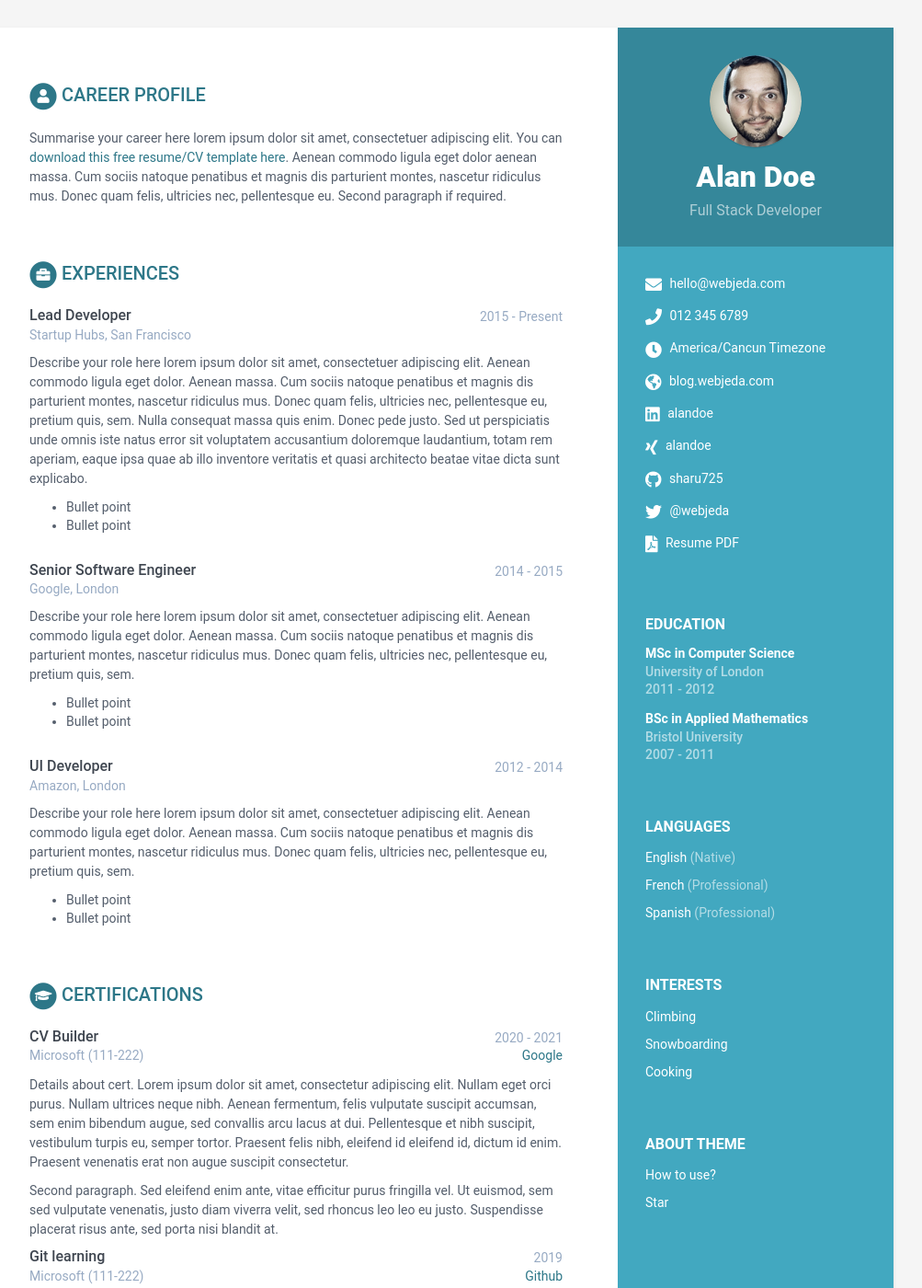
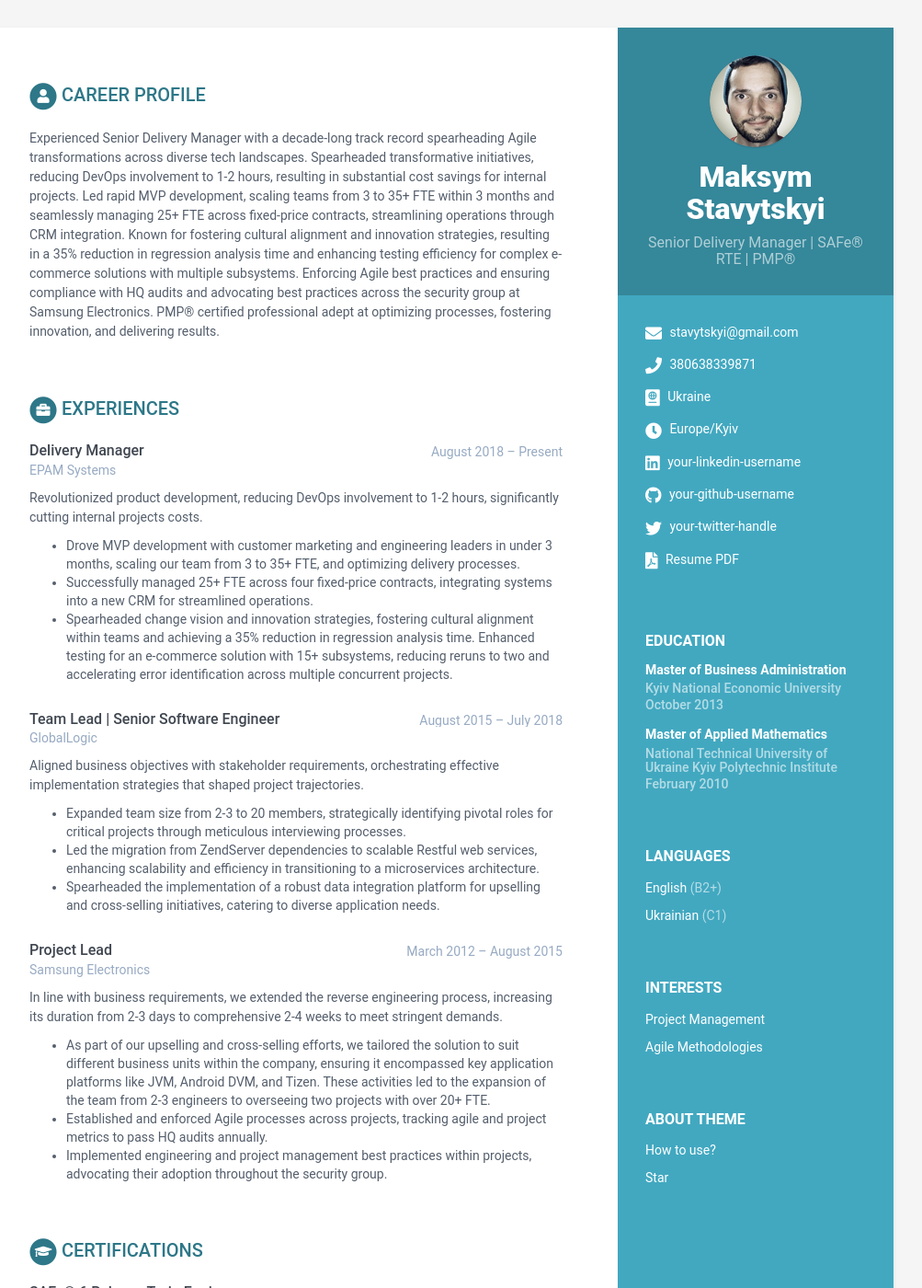
Before and after one commit to stavytskyi/cv-try, a Jekyll site: the page built from index.html, in a window 1280 px wide and 1400 px high. Shown: the whole window at 92% size, without its empty margins (168-1171 px from the left). Built offline with Jekyll 4.4.1, drawn with Linux system fonts in a browser that asks for light colours; some of the changed text lies outside the part shown.

Commit message:
update data.yml profile info

```diff
--- a/_data/data.yml
+++ b/_data/data.yml
@@ -3,263 +3,90 @@
 #
 
 sidebar:
-    position: right # position of the sidebar : left or right
-    about: True # set to False or comment line if you want to remove the "how to use?" in the sidebar
-    education: True # set to False if you want education in main section instead of in sidebar
+    position: right
+    about: True
+    education: True
 
-    # Profile information
-    name: Alan Doe
-    tagline: Full Stack Developer
-    avatar: profile.png  #place a 100x100 picture inside /assets/images/ folder and provide the name of the file below
+    name: Maksym Stavytskyi
+    tagline: Senior Delivery Manager | SAFe® RTE | PMP®
+    avatar: profile.png
 
-    # Sidebar links
-    email: hello@webjeda.com
-    phone: 012 345 6789
-    timezone: America/Cancun Timezone
-    citizenship:
-    website: blog.webjeda.com #do not add http://
-    linkedin: alandoe
-    xing: alandoe
-    github: sharu725
-    telegram: # add your nickname without '@' sign
-    gitlab:
-    bitbucket:
-    twitter: '@webjeda'
-    stack-overflow: # Number/Username, e.g. 123456/alandoe
-    codewars:
-    goodreads: # Number-Username, e.g. 123456-alandoe
-    pdf: http://www.africau.edu/images/default/sample.pdf
+    email: stavytskyi@gmail.com
+    phone: +380638339871
+    timezone: Europe/Kyiv
+    citizenship: Ukraine
+    linkedin: your-linkedin-username
+    github: your-github-username
+    twitter: your-twitter-handle
+    pdf: http://example.com/path-to-your-pdf
 
     languages:
       title: Languages
       info:
         - idiom: English
-          level: Native
-
-        - idiom: French
-          level: Professional
-
-        - idiom: Spanish
-          level: Professional
+          level: B2+
+        - idiom: Ukrainian
+          level: C1
 
     interests:
       title: Interests
       info:
-        - item: Climbing
-          link:
-
-        - item: Snowboarding
-          link:
-
-        - item: Cooking
-          link:
+        - item: Project Management
+        - item: Agile Methodologies
 
 career-profile:
     title: Career Profile
     summary: |
-      Summarise your career here lorem ipsum dolor sit amet, consectetuer
-      adipiscing elit. You can [download this free resume/CV template here]().
-      Aenean commodo ligula eget dolor aenean massa. Cum sociis natoque
-      penatibus et magnis dis parturient montes, nascetur ridiculus mus.
-      Donec quam felis, ultricies nec, pellentesque eu.
-      Second paragraph if required.
+      Experienced Senior Delivery Manager with a decade-long track record spearheading Agile transformations across diverse tech landscapes. Spearheaded transformative initiatives, reducing DevOps involvement to 1-2 hours, resulting in substantial cost savings for internal projects. Led rapid MVP development, scaling teams from 3 to 35+ FTE within 3 months and seamlessly managing 25+ FTE across fixed-price contracts, streamlining operations through CRM integration. Known for fostering cultural alignment and innovation strategies, resulting in a 35% reduction in regression analysis time and enhancing testing efficiency for complex e-commerce solutions with multiple subsystems. Enforcing Agile best practices and ensuring compliance with HQ audits and advocating best practices across the security group at Samsung Electronics. PMP® certified professional adept at optimizing processes, fostering innovation, and delivering results.
+
 education:
     title: Education
     info:
-      - degree: MSc in Computer Science
-        university: University of London
-        time: 2011 - 2012
-        details: |
-          Describe your study here lorem ipsum dolor sit amet, consectetuer
-          adipiscing elit. Aenean commodo ligula eget dolor. Aenean massa. Cum
-          sociis natoque penatibus et magnis dis parturient montes, nascetur
-          ridiculus mus. Donec quam felis, ultricies nec, pellentesque eu,
-          pretium quis, sem.
-            - Bullet point
-            - Bullet point
-      - degree: BSc in Applied Mathematics
-        university: Bristol University
-        time: 2007 - 2011
-        details: |
-          Describe your study here lorem ipsum dolor sit amet, consectetuer
-          adipiscing elit. Aenean commodo ligula eget dolor. Aenean massa. Cum
-          sociis natoque penatibus et magnis dis parturient montes, nascetur
-          ridiculus mus. Donec quam felis, ultricies nec, pellentesque eu,
-          pretium quis, sem.
-            - Bullet point
-            - Bullet point
+      - degree: Master of Business Administration
+        university: Kyiv National Economic University
+        time: October 2013
+      - degree: Master of Applied Mathematics
+        university: National Technical University of Ukraine Kyiv Polytechnic Institute
+        time: February 2010
 
 experiences:
     title: Experiences
     info:
-      - role: Lead Developer
-        time: 2015 - Present
-        company: Startup Hubs, San Francisco
+      - role: Delivery Manager
+        time: August 2018 – Present
+        company: EPAM Systems
         details: |
-          Describe your role here lorem ipsum dolor sit amet, consectetuer
-          adipiscing elit. Aenean commodo ligula eget dolor. Aenean massa.
-          Cum sociis natoque penatibus et magnis dis parturient montes,
-          nascetur ridiculus mus. Donec quam felis, ultricies nec,
-          pellentesque eu, pretium quis, sem. Nulla consequat massa quis
-          enim. Donec pede justo. Sed ut perspiciatis unde omnis iste natus
-          error sit voluptatem accusantium doloremque laudantium, totam rem
-          aperiam, eaque ipsa quae ab illo inventore veritatis et quasi
-          architecto beatae vitae dicta sunt explicabo.
-            - Bullet point
-            - Bullet point
-      - role: Senior Software Engineer
-        time: 2014 - 2015
-        company: Google, London
+          Revolutionized product development, reducing DevOps involvement to 1-2 hours, significantly cutting internal projects costs.
+            - Drove MVP development with customer marketing and engineering leaders in under 3 months, scaling our team from 3 to 35+ FTE, and optimizing delivery processes.
+            - Successfully managed 25+ FTE across four fixed-price contracts, integrating systems into a new CRM for streamlined operations.
+            - Spearheaded change vision and innovation strategies, fostering cultural alignment within teams and achieving a 35% reduction in regression analysis time. Enhanced testing for an e-commerce solution with 15+ subsystems, reducing reruns to two and accelerating error identification across multiple concurrent projects.
+      - role: Team Lead | Senior Software Engineer
+        time: August 2015 – July 2018
+        company: GlobalLogic
         details: |
-          Describe your role here lorem ipsum dolor sit amet, consectetuer
-          adipiscing elit. Aenean commodo ligula eget dolor. Aenean massa.
-          Cum sociis natoque penatibus et magnis dis parturient montes,
-          nascetur ridiculus mus. Donec quam felis, ultricies nec,
-          pellentesque eu, pretium quis, sem.
-            - Bullet point
-            - Bullet point
-      - role: UI Developer
-        time: 2012 - 2014
-        company: Amazon, London
+          Aligned business objectives with stakeholder requirements, orchestrating effective implementation strategies that shaped project trajectories.
+            - Expanded team size from 2-3 to 20 members, strategically identifying pivotal roles for critical projects through meticulous interviewing processes.
+            - Led the migration from ZendServer dependencies to scalable Restful web services, enhancing scalability and efficiency in transitioning to a microservices architecture.
+            - Spearheaded the implementation of a robust data integration platform for upselling and cross-selling initiatives, catering to diverse application needs.
+      - role: Project Lead
+        time: March 2012 – August 2015
+        company: Samsung Electronics
         details: |
-          Describe your role here lorem ipsum dolor sit amet, consectetuer
-          adipiscing elit. Aenean commodo ligula eget dolor. Aenean massa.
-          Cum sociis natoque penatibus et magnis dis parturient montes,
-          nascetur ridiculus mus. Donec quam felis, ultricies nec,
-          pellentesque eu, pretium quis, sem.
-            - Bullet point
-            - Bullet point
+          In line with business requirements, we extended the reverse engineering process, increasing its duration from 2-3 days to comprehensive 2-4 weeks to meet stringent demands.
+            - As part of our upselling and cross-selling efforts, we tailored the solution to suit different business units within the company, ensuring it encompassed key application platforms like JVM, Android DVM, and Tizen. These activities led to the expansion of the team from 2-3 engineers to overseeing two projects with over 20+ FTE.
+            - Established and enforced Agile processes across projects, tracking agile and project metrics to pass HQ audits annually.
+            - Implemented engineering and project management best practices within projects, advocating their adoption throughout the security group.
 
 certifications:
-      title: Certifications
-      list:
-        - name: CV Builder
-          start: 2020
-          end: 2021
-          organization: Microsoft
-          credentialid: 111-222
-          credentialurl: www.google.com
-          credentialname: Google
-          details: |
-            Details about cert. Lorem ipsum dolor sit amet, consectetur
-            adipiscing elit.
-            Nullam eget orci purus. Nullam ultrices neque nibh.
-            Aenean fermentum, felis vulputate suscipit accumsan,
-            sem enim bibendum augue, sed convallis arcu lacus at dui.
-            Pellentesque et nibh suscipit, vestibulum turpis eu, semper tortor.
-            Praesent felis nibh, eleifend id eleifend id, dictum id enim.
-            Praesent venenatis erat non augue suscipit consectetur.
-
-            Second paragraph. Sed eleifend enim ante, vitae efficitur purus
-            fringilla vel. Ut euismod, sem sed vulputate venenatis,
-            justo diam viverra velit, sed rhoncus leo leo eu justo.
-            Suspendisse placerat risus ante, sed porta nisi blandit at.
-        - name: Git learning
-          start: 2019
-          end:
-          organization: Microsoft
-          credentialid: 111-222
-          credentialurl: www.github.com
-          credentialname: Github
-          details: |
-            Older certification. Lorem ipsum dolor sit amet, consectetur
-            adipiscing elit.
-            Nullam eget orci purus. Nullam ultrices neque nibh.
-            Aenean fermentum, felis vulputate suscipit accumsan,
-            sem enim bibendum augue, sed convallis arcu lacus at dui.
-            Pellentesque et nibh suscipit, vestibulum turpis eu, semper tortor.
-            Praesent felis nibh, eleifend id eleifend id, dictum id enim.
-            Praesent venenatis erat non augue suscipit consectetur.
-
-projects:
-    title: Projects
-    intro: >
-      You can list your side projects in this
-      section. Lorem ipsum dolor sit amet, consectetur adipiscing elit.
-      Vestibulum et ligula in nunc bibendum fringilla a eu lectus.
-    assignments:
-      - title: Velocity
-        link: "#hook"
-        tagline: "A responsive website template designed to help startups promote, market and sell their products."
-
-      - title: DevStudio
-        link: "#"
-        tagline: "A responsive website template designed to help web developers/designers market their services."
-
-      - title: Tempo
-        link: "#"
-        tagline: "A responsive website template designed to help startups promote their products or services and to attract users &amp; investors"
-
-      - title: Atom
-        link: "#"
-        tagline: "A comprehensive website template solution for startups/developers to market their mobile apps."
-
-      - title: Delta
-        link: "#"
-        tagline: "A responsive Bootstrap one page theme designed to help app developers promote their mobile apps"
-
-oss:
-    title: OSS Contributions
-    intro: >
-      You can list your open source software contributions in this
-      section. Lorem ipsum dolor sit amet, consectetur adipiscing elit.
-      Vestibulum et ligula in nunc bibendum fringilla a eu lectus.
-    contributions:
-      - title: Tempo
-        link: "#"
-        tagline: "A responsive website template designed to help startups promote their products or services and to attract users &amp; investors"
-
-      - title: Atom
-        link: "#"
-        tagline: "A comprehensive website template solution for startups/developers to market their mobile apps."
-
-      - title: Delta
-        link: "#"
-        tagline: "A responsive Bootstrap one page theme designed to help app developers promote their mobile apps"
-
-publications:
-    title: Publications
-    intro: |
-      You can list your publications in this section. Lorem ipsum dolor sit
-      amet, consectetur adipiscing elit. Vestibulum et ligula in nunc
-      bibendum fringilla a eu lectus.
-    papers:
-      - title: The Art of Computer Programming
-        link: "#"
-        authors: Donald E. Knuth
-        conference: Addison-Wesley, 1968
-
-      - title: "Genetic Programming III: Darwinian Invention &amp; Problem Solving"
-        link: "#"
-        authors: Koza, J.R., Andre, D., Bennett, F.H., Keane, M.A.
-        conference: "Morgan Kaufmann Publishers Inc., San Francisco, CA, USA, 1st edn. (1999)"
-
-      - title: A syntax directed compiler for Algol 60
-        link: "#"
-        authors: Edgar T. Irons
-        conference: "Comm. ACM 4 (1961), 51–55"
-
-skills:
-    title: Skills &amp; Proficiency
-
-    toolset:
-      - name: Python & Django
-        level: 98%
-
-      - name: Javascript & jQuery
-        level: 98%
-
-      - name: Angular
-        level: 98%
-
-      - name: HTML5 & CSS
-        level: 95%
-
-      - name: Ruby on Rails
-        level: 85%
-
-      - name: Sketch & Photoshop
-        level: 60%
-
-footer: >
-    Designed with <i class="fas fa-heart"></i> by <a href="http://themes.3rdwavemedia.com" target="_blank" rel="nofollow">Xiaoying Riley</a>
+    title: Certifications
+    list:
+      - name: SAFe® 6 Release Train Engineer
+      - name: SAFe® 6 Advanced Scrum Master
+      - name: SAFe® 6 Product Owner/Product Manager
+      - name: SAFe® 6 Agilist
+      - name: Kanban Management Professional (KMP)
+      - name: Project Management Professional (PMP)
+      - name: Mambu Orientation
+      - name: Mambu Sales I
+      - name: Google Cloud Architect (Expired)
+      - name: Google Cloud Data Engineer (Expired)
```
